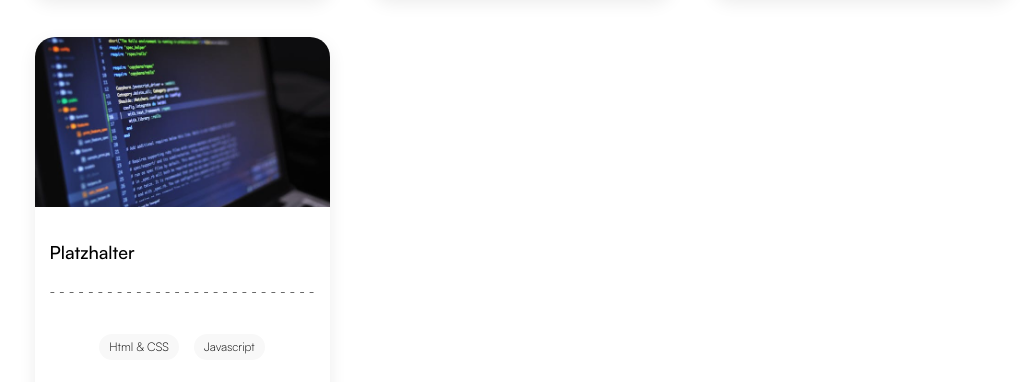
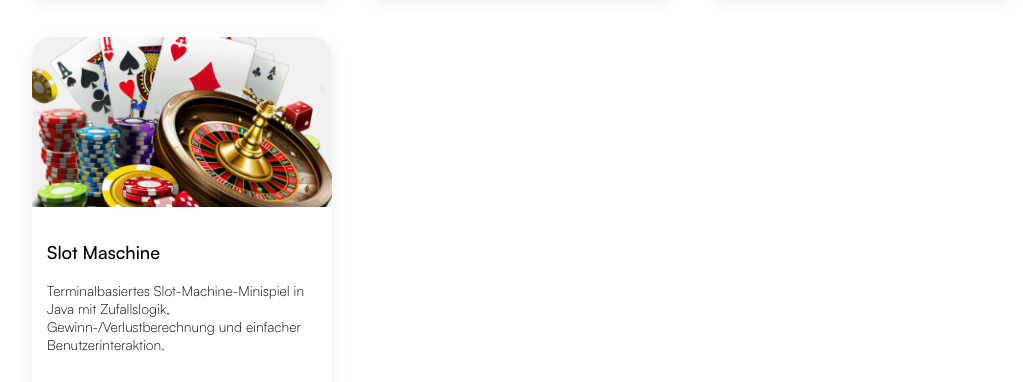
Before and after one commit to gabi0dev/portfolio, a plain HTML site: page index.html in a window 1280 px wide. Shown: the part 3081-3463 px from the top of the page, without its empty margins (118-1141 px from the left). Drawn offline with Linux system fonts and the light colour scheme.

Commit message:
Update index.html

```diff
--- a/index.html
+++ b/index.html
@@ -367,19 +367,18 @@
             <article class="projekt-card">
 
 
-                <img class="projekt-img" src="pic/platzhalter.jpg" alt="bild">
+                <img class="projekt-img" src="pic/casino.jpg" alt="bild">
 
 
 
                 <div class="projekt-content">
-                    <h3>Platzhalter</h3>
-                    <p>- - - - - - - - - - - - - - - - - - - - - - - - - - - - </p>
+                    <h3>Slot Maschine</h3>
+                    <p>Terminalbasiertes Slot-Machine-Minispiel in Java mit Zufallslogik, Gewinn-/Verlustberechnung und einfacher Benutzerinteraktion.</p>
                 </div>
 
 
                 <div class="projekt-tags">
-                    <span>Html & CSS</span>
-                    <span>Javascript</span>
+                    <span>Java</span>
                 </div>
 
 
```
